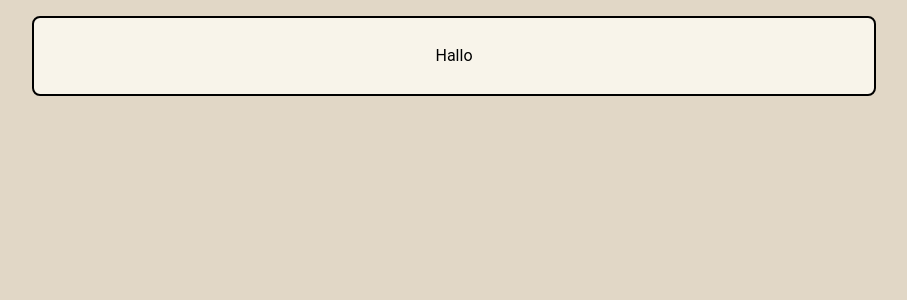
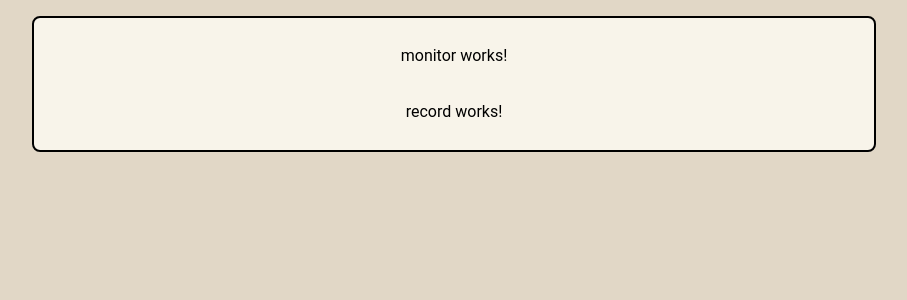
Before and after one commit to Tobiriz/BloodPressureMonitor, an Angular app: page / in a window 1280 px wide. Shown: the top 300 px of the page, without its empty margins (186-1093 px from the left). Built offline with nearby package versions, Linux system fonts and the light colour scheme.

Commit message:
Displaying monitor and records

```diff
--- a/src/app/app.component.html
+++ b/src/app/app.component.html
@@ -1,2 +1,4 @@
 
-<p>Hallo</p>
+<app-monitor></app-monitor>
+
+<app-record></app-record>
```
